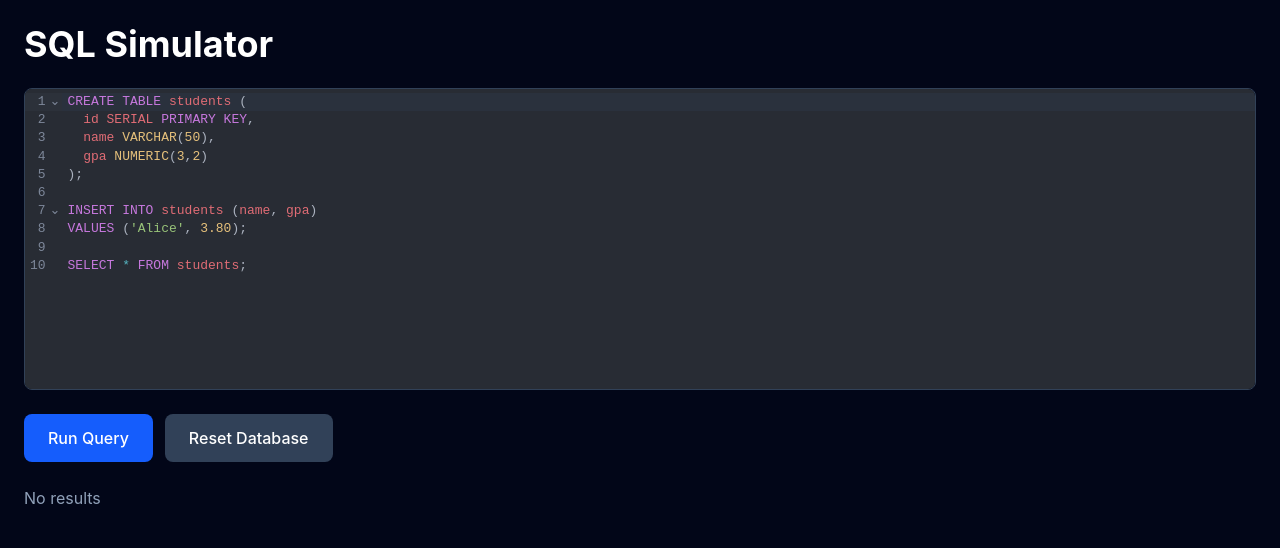
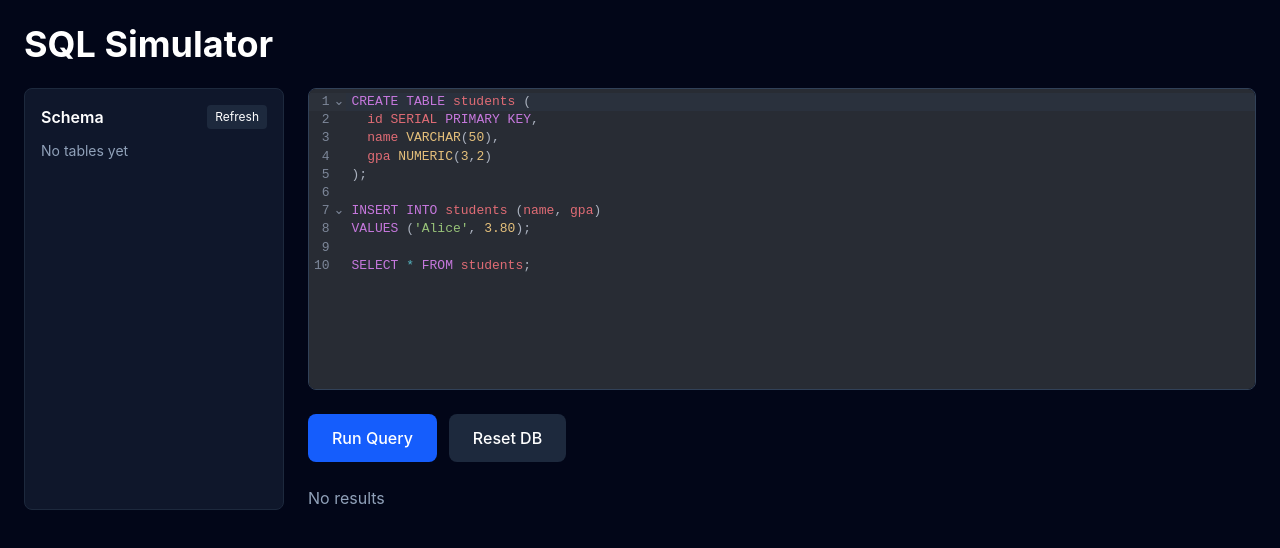
Before and after one commit to A-Piyas-04/SQLens, a React (Vite) app: page / in a window 1280 px wide. Shown: the top 548 px of the page. Built offline with nearby package versions, Linux system fonts and the light colour scheme; what @electric-sql/pglite would draw is missing.

Commit message:
Add SchemaSidebar component and query history management; enhance App with schema refresh and improved UI for query execution

```diff
--- a/src/App.tsx
+++ b/src/App.tsx
@@ -2,9 +2,11 @@ import { useState } from "react";
 
 import SqlEditor from "./components/editor/SqlEditor";
 import ResultTable from "./components/results/ResultTable";
+import SchemaSidebar from "./components/schema/SchemaSidebar";
 
-import { runQuery } from "./lib/db/query";
-import { resetDatabase } from "./lib/db/reset";
+import { getQueryHistory, saveQueryToHistory } from "./hooks/useQueryHistory";
+import { runQuery, resetDatabase } from "./lib/db/query";
+import { getTables, type SchemaTable } from "./lib/db/schema";
 
 export default function App() {
   const [query, setQuery] = useState(`CREATE TABLE students (
@@ -21,34 +23,42 @@ SELECT * FROM students;`);
   const [rows, setRows] = useState<Record<string, unknown>[]>([]);
   const [error, setError] = useState("");
   const [message, setMessage] = useState("");
+  const [isRunning, setIsRunning] = useState(false);
+  const [history, setHistory] = useState<string[]>(getQueryHistory());
+  const [tables, setTables] = useState<SchemaTable[]>([]);
+
+  async function refreshSchema() {
+    const currentTables = await getTables();
+    setTables(currentTables);
+  }
 
   async function handleRunQuery() {
     setError("");
     setMessage("");
+    setIsRunning(true);
 
     const result = await runQuery(query);
 
     if (result.success) {
       setRows(result.rows);
       setMessage(result.message || "Query executed successfully.");
+      saveQueryToHistory(query);
+      setHistory(getQueryHistory());
+      await refreshSchema();
     } else {
       setRows([]);
       setError(result.error || "Unknown error");
     }
+
+    setIsRunning(false);
   }
 
   async function handleResetDatabase() {
-    setError("");
-    setMessage("");
-
-    try {
     await resetDatabase();
     setRows([]);
+    setError("");
     setMessage("Database reset successfully.");
-    } catch (err) {
-      setRows([]);
-      setError(err instanceof Error ? err.message : "Failed to reset database");
-    }
+    await refreshSchema();
   }
 
   return (
@@ -58,6 +68,10 @@ SELECT * FROM students;`);
           SQL Simulator
         </h1>
 
+        <div className="grid grid-cols-1 lg:grid-cols-[260px_1fr] gap-6">
+          <SchemaSidebar tables={tables} onRefresh={refreshSchema} />
+
+          <main className="space-y-6">
             <SqlEditor
               value={query}
               onChange={setQuery}
@@ -66,16 +80,17 @@ SELECT * FROM students;`);
             <div className="flex gap-3">
               <button
                 onClick={handleRunQuery}
-            className="bg-blue-600 hover:bg-blue-700 px-6 py-3 rounded-lg font-medium"
+                disabled={isRunning}
+                className="bg-blue-600 hover:bg-blue-700 disabled:bg-slate-700 disabled:cursor-not-allowed px-6 py-3 rounded-lg font-medium"
               >
-            Run Query
+                {isRunning ? "Running..." : "Run Query"}
               </button>
 
               <button
                 onClick={handleResetDatabase}
-            className="bg-slate-700 hover:bg-slate-600 px-6 py-3 rounded-lg font-medium"
+                className="bg-slate-800 hover:bg-slate-700 px-6 py-3 rounded-lg font-medium"
               >
-            Reset Database
+                Reset DB
               </button>
             </div>
 
@@ -91,7 +106,27 @@ SELECT * FROM students;`);
               </div>
             )}
 
+            {history.length > 0 && (
+              <div className="bg-slate-900 border border-slate-800 rounded-lg p-4">
+                <h2 className="font-semibold mb-3">Query History</h2>
+
+                <div className="space-y-2">
+                  {history.map((item, index) => (
+                    <button
+                      key={index}
+                      onClick={() => setQuery(item)}
+                      className="block w-full text-left text-sm bg-slate-950 hover:bg-slate-800 border border-slate-800 rounded p-3 truncate"
+                    >
+                      {item}
+                    </button>
+                  ))}
+                </div>
+              </div>
+            )}
+
             <ResultTable rows={rows} />
+          </main>
+        </div>
       </div>
     </div>
   );
--- /dev/null
+++ b/src/components/schema/SchemaSidebar.tsx
@@ -0,0 +1,38 @@
+import type { SchemaTable } from "../../lib/db/schema";
+
+type Props = {
+  tables: SchemaTable[];
+  onRefresh: () => void;
+};
+
+export default function SchemaSidebar({ tables, onRefresh }: Props) {
+  return (
+    <aside className="bg-slate-900 border border-slate-800 rounded-lg p-4">
+      <div className="flex items-center justify-between mb-3">
+        <h2 className="font-semibold">Schema</h2>
+
+        <button
+          onClick={onRefresh}
+          className="text-xs bg-slate-800 hover:bg-slate-700 px-2 py-1 rounded"
+        >
+          Refresh
+        </button>
+      </div>
+
+      {tables.length === 0 ? (
+        <p className="text-sm text-slate-400">No tables yet</p>
+      ) : (
+        <ul className="space-y-2">
+          {tables.map((table) => (
+            <li
+              key={table.table_name}
+              className="text-sm bg-slate-950 border border-slate-800 rounded p-2"
+            >
+              {table.table_name}
+            </li>
+          ))}
+        </ul>
+      )}
+    </aside>
+  );
+}
--- /dev/null
+++ b/src/hooks/useQueryHistory.ts
@@ -0,0 +1,17 @@
+const STORAGE_KEY = "sql-simulator-query-history";
+
+export function getQueryHistory(): string[] {
+  const raw = localStorage.getItem(STORAGE_KEY);
+  return raw ? JSON.parse(raw) : [];
+}
+
+export function saveQueryToHistory(query: string) {
+  const existing = getQueryHistory();
+
+  const updated = [
+    query,
+    ...existing.filter((item) => item !== query),
+  ].slice(0, 10);
+
+  localStorage.setItem(STORAGE_KEY, JSON.stringify(updated));
+}
--- a/src/lib/db/query.ts
+++ b/src/lib/db/query.ts
@@ -31,3 +31,10 @@ export async function runQuery(sql: string): Promise<QueryResult> {
     };
   }
 }
+
+export async function resetDatabase() {
+  await db.exec(`
+    DROP SCHEMA public CASCADE;
+    CREATE SCHEMA public;
+  `);
+}
--- a/src/lib/db/reset.ts
+++ /dev/null
@@ -1,8 +0,0 @@
-import { db } from "./pglite";
-
-export async function resetDatabase(): Promise<void> {
-  await db.exec(`
-    DROP SCHEMA public CASCADE;
-    CREATE SCHEMA public;
-  `);
-}
--- /dev/null
+++ b/src/lib/db/schema.ts
@@ -0,0 +1,17 @@
+import { db } from "./pglite";
+
+export type SchemaTable = {
+  table_name: string;
+};
+
+export async function getTables(): Promise<SchemaTable[]> {
+  const result = await db.query(`
+    SELECT table_name
+    FROM information_schema.tables
+    WHERE table_schema = 'public'
+    AND table_type = 'BASE TABLE'
+    ORDER BY table_name;
+  `);
+
+  return result.rows as SchemaTable[];
+}
```
Lines whose indentation alone changed are shown as unchanged.
